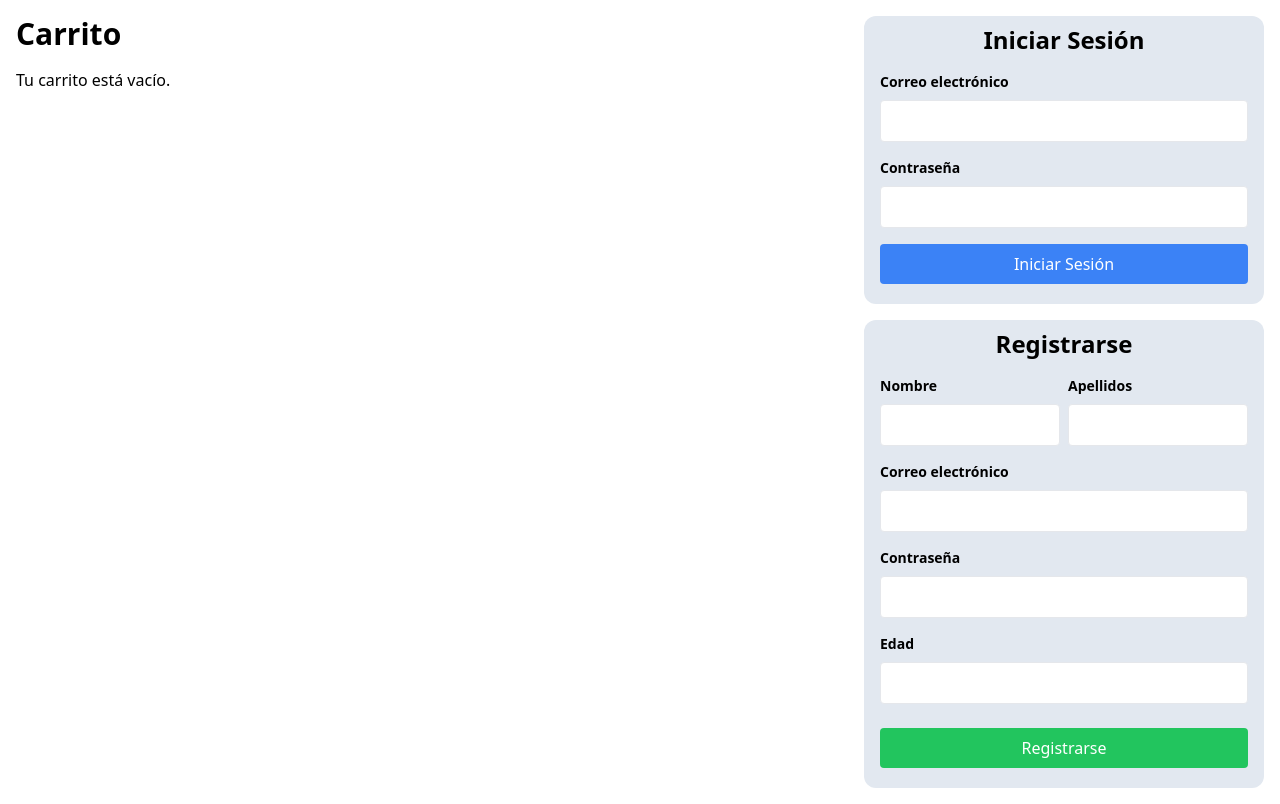
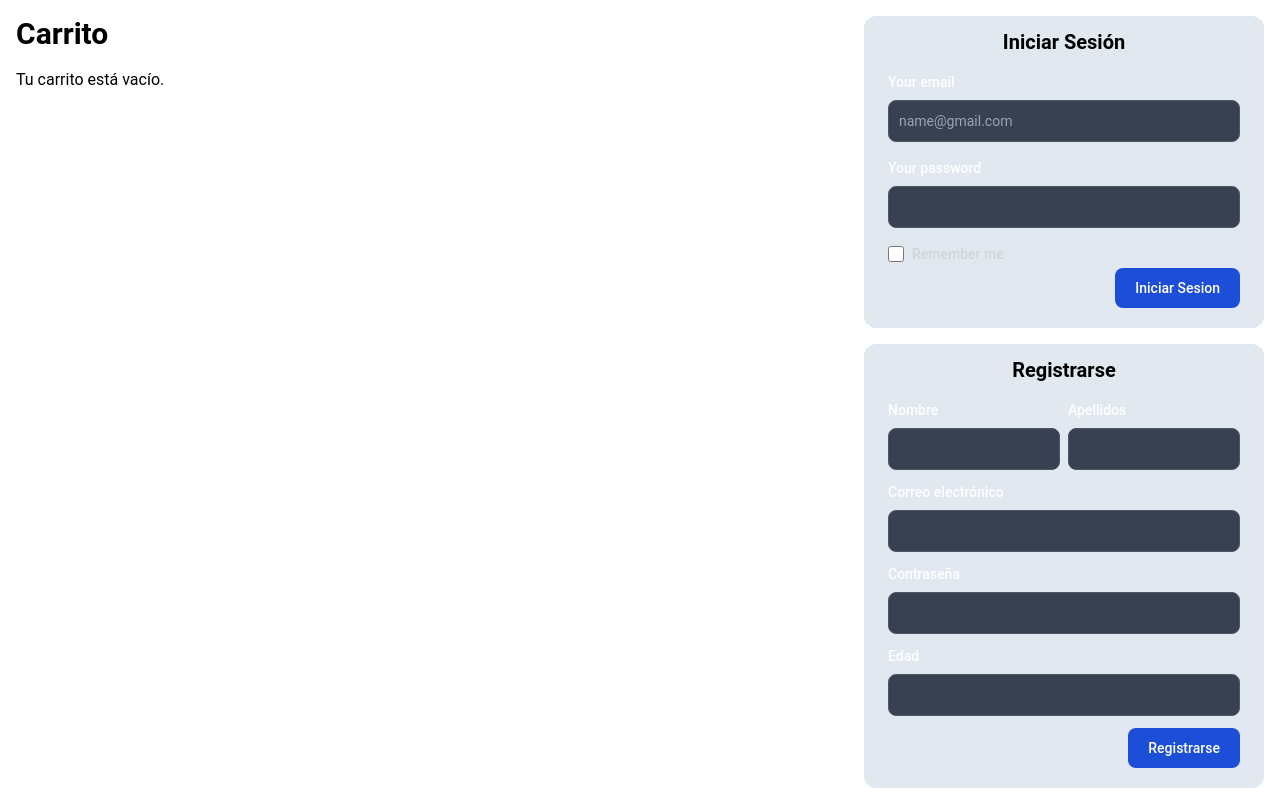
Before and after one commit to cristian1s/PROYECTO-FINAL-IDAT, a React (Vite) app in the folder Frontend/: page /cart in a window 1280 px wide. Built offline with nearby package versions, Linux system fonts and the light colour scheme.

Commit message:
changes desing forms and logout

```diff
--- a/Frontend/src/components/Cart.jsx
+++ b/Frontend/src/components/Cart.jsx
@@ -68,11 +68,15 @@ const Cart = () => {
 
   const handleCheckout = () => {
     if (!user) {
-      alert("Please log in or register to proceed with the payment");
+      alert("Debes iniciar sesión para proceder al pago.");
       return;
     }
-    // Proceed with checkout
   };
+  const handleLogout = () => {
+    localStorage.removeItem('user');
+    setUser(null);
+  };
+
   return (
     <div className="container mx-auto p-4 flex">
       <div className="w-2/3">
@@ -97,19 +101,19 @@ const Cart = () => {
                     onClick={() => updateVacantes(course.id, -1)}
                     disabled={course.vacantes <= 1}
                   >
-                    -
+                    <FaMinus />
                   </button>
                   <button
                     className="bg-green-500 text-white px-2 py-1 rounded mr-2"
                     onClick={() => updateVacantes(course.id, 1)}
                   >
-                    +
+                    <FaPlus />
                   </button>
                   <button
                     className="bg-gray-500 text-white px-2 py-1 rounded"
                     onClick={() => removeCourse(course.id)}
                   >
-                    Eliminar
+                    <FaTrashCan />
                   </button>
                 </div>
               </div>
@@ -126,26 +130,36 @@ const Cart = () => {
       <div className="w-1/3 pl-4">
         {!user ? (
           <div className="flex flex-col gap-4">
-            <div className="bg-slate-200 rounded-xl px-4 py-2 ">
-              <h2 className="text-2xl font-bold mb-4 text-center">
+            <div className="bg-slate-200 rounded-xl px-4 pt-3 pb-2 ">
+              <h2 className="text-xl font-bold mb-4 text-center">
                 Iniciar Sesión
               </h2>
               <LoginForm onLogin={handleLogin} />
             </div>
             {/* <p>Si no tiene una cuenta </p> */}
-            <div className="bg-slate-200 rounded-xl px-4 py-2">
-              <h2 className="text-2xl font-bold mb-4 text-center">
+            <div className="bg-slate-200 rounded-xl px-4 pt-3 pb-2 ">
+              <h2 className="text-xl font-bold mb-4 text-center">
                 Registrarse
               </h2>
               <RegisterForm onRegister={handleRegister} />
             </div>
           </div>
         ) : (
-          <div>
+          <div className="bg-slate-200 rounded-xl p-4 ">
             <h2 className="text-2xl font-bold mb-4">
               Bienvenido, {user.nombre}
             </h2>
             <p>Listo para proceder al pago.</p>
+            <div className="flex justify-between w-full">
+              <span></span>
+              <button
+                className="text-white bg-blue-700 hover:bg-blue-800 focus:ring-4 focus:outline-none focus:ring-blue-300 font-medium rounded-lg text-sm w-full sm:w-auto px-5 py-2.5 text-center dark:bg-blue-600 dark:hover:bg-blue-700 dark:focus:ring-blue-800"
+                type="submit"
+                onClick={handleLogout}
+              >
+                Cerrar Sesion
+              </button>
+            </div>
           </div>
         )}
       </div>
--- a/Frontend/src/components/LoginForm.jsx
+++ b/Frontend/src/components/LoginForm.jsx
@@ -1,36 +1,96 @@
-import React, { useState } from 'react';
+import React, { useState } from "react";
 
 const LoginForm = ({ onLogin }) => {
-  const [correo, setCorreo] = useState('');
-  const [contraseña, setContraseña] = useState('');
-  const [error, setError] = useState('');
+  const [correo, setCorreo] = useState("");
+  const [contraseña, setContraseña] = useState("");
+  const [error, setError] = useState("");
 
   const handleLogin = async (e) => {
     e.preventDefault();
     try {
-      const response = await fetch('http://localhost:5000/api/users/login', {
-        method: 'POST',
+      const response = await fetch("http://localhost:5000/api/users/login", {
+        method: "POST",
         headers: {
-          'Content-Type': 'application/json',
+          "Content-Type": "application/json",
         },
         body: JSON.stringify({ correo, contraseña }),
       });
       const data = await response.json();
       if (response.ok) {
-        localStorage.setItem('user', JSON.stringify(data.user));
+        localStorage.setItem("user", JSON.stringify(data.user));
         onLogin(data.user);
       } else {
         setError(data.error);
       }
     } catch (err) {
-      setError('Invalid credentials');
+      setError("Invalid credentials");
     }
   };
 
   return (
     <form onSubmit={handleLogin} className="mb-3">
       {error && <p className="text-red-500">{error}</p>}
-      <div className="mb-4">
+      <div className="max-w-lg mx-auto px-2">
+        <div className="mb-4">
+          <label
+            htmlFor="email"
+            className="block mb-2 text-sm font-medium dark:text-gray-900 text-white"
+          >
+            Your email
+          </label>
+          <input
+            type="email"
+            id="correo"
+            value={correo}
+            onChange={(e) => setCorreo(e.target.value)}
+            className="dark:bg-gray-50 border dark:border-gray-300 dark:text-gray-900 text-sm rounded-lg dark:focus:ring-blue-500 dark:focus:border-blue-500 block w-full p-2.5 bg-gray-700 border-gray-600 dark:placeholder-gray-400 text-white focus:ring-blue-500 focus:border-blue-500"
+            placeholder="name@gmail.com"
+            required
+          />
+        </div>
+        <div className="mb-4">
+          <label
+            htmlFor="password"
+            className="block mb-2 text-sm font-medium dark:text-gray-900 text-white"
+          >
+            Your password
+          </label>
+          <input
+            type="password"
+            id="contraseña"
+            value={contraseña}
+            onChange={(e) => setContraseña(e.target.value)}
+            className="dark:bg-gray-50 border dark:border-gray-300 dark:text-gray-900 text-sm rounded-lg dark:focus:ring-blue-500 dark:focus:border-blue-500 block w-full p-2.5 bg-gray-700 border-gray-600 dark:placeholder-gray-400 text-white focus:ring-blue-500 focus:border-blue-500"
+            required
+          />
+        </div>
+        <div className="flex items-start mb-1">
+          <div className="flex items-center h-5">
+            <input
+              id="remember"
+              type="checkbox"
+              value=""
+              className="w-4 h-4 border border-gray-300 rounded bg-gray-50 focus:ring-3 focus:ring-blue-300 dark:bg-gray-700 dark:border-gray-600 dark:focus:ring-blue-600 dark:ring-offset-gray-800 dark:focus:ring-offset-gray-800"
+            />
+          </div>
+          <label
+            htmlFor="remember"
+            className="ms-2 text-sm font-medium dark:text-gray-900 text-gray-300"
+          >
+            Remember me
+          </label>
+        </div>
+        <div className="flex justify-between w-full">
+          <span></span>
+          <button
+            type="submit"
+            className="text-white bg-blue-700 hover:bg-blue-800 focus:ring-4 focus:outline-none focus:ring-blue-300 font-medium rounded-lg text-sm w-full sm:w-auto px-5 py-2.5 text-center dark:bg-blue-600 dark:hover:bg-blue-700 dark:focus:ring-blue-800"
+          >
+            Iniciar Sesion
+          </button>
+        </div>
+      </div>
+      {/* <div className="mb-4">
         <label className="block text-sm font-bold mb-2" htmlFor="correo">
           Correo electrónico
         </label>
@@ -61,7 +121,7 @@ const LoginForm = ({ onLogin }) => {
         type="submit"
       >
         Iniciar Sesión
-      </button>
+      </button> */}
     </form>
   );
 };
--- a/Frontend/src/components/RegisterForm.jsx
+++ b/Frontend/src/components/RegisterForm.jsx
@@ -38,15 +38,18 @@ const RegisterForm = ({ onRegister }) => {
   };
 
   return (
-    <form onSubmit={handleRegister} className="mb-3">
+    <form onSubmit={handleRegister} className="mb-3 px-2">
       {error && <p className="text-red-500">{error}</p>}
       <div className="flex flex-row w-full gap-2">
-        <div className="mb-4 w-1/2">
-          <label className="block text-sm font-bold mb-2" htmlFor="nombre">
+        <div className="mb-3 w-1/2">
+          <label
+            className="block mb-2 text-sm font-medium dark:text-gray-900 text-white"
+            htmlFor="nombre"
+          >
             Nombre
           </label>
           <input
-            className="w-full p-2 border rounded"
+            className="dark:bg-gray-50 border dark:border-gray-300 dark:text-gray-900 text-sm rounded-lg dark:focus:ring-blue-500 dark:focus:border-blue-500 block w-full p-2.5 bg-gray-700 border-gray-600 dark:placeholder-gray-400 text-white focus:ring-blue-500 focus:border-blue-500"
             type="text"
             id="nombre"
             value={nombre}
@@ -54,12 +57,15 @@ const RegisterForm = ({ onRegister }) => {
             required
           />
         </div>
-        <div className="mb-4 w-1/2">
-          <label className="block text-sm font-bold mb-2" htmlFor="apellidos">
+        <div className="mb-3 w-1/2">
+          <label
+            className="block mb-2 text-sm font-medium dark:text-gray-900 text-white"
+            htmlFor="apellidos"
+          >
             Apellidos
           </label>
           <input
-            className="w-full p-2 border rounded"
+            className="dark:bg-gray-50 border dark:border-gray-300 dark:text-gray-900 text-sm rounded-lg dark:focus:ring-blue-500 dark:focus:border-blue-500 block w-full p-2.5 bg-gray-700 border-gray-600 dark:placeholder-gray-400 text-white focus:ring-blue-500 focus:border-blue-500"
             type="text"
             id="apellidos"
             value={apellidos}
@@ -68,12 +74,15 @@ const RegisterForm = ({ onRegister }) => {
           />
         </div>
       </div>
-      <div className="mb-4">
-        <label className="block text-sm font-bold mb-2" htmlFor="correo">
+      <div className="mb-3">
+        <label
+          className="block mb-2 text-sm font-medium dark:text-gray-900 text-white"
+          htmlFor="correo"
+        >
           Correo electrónico
         </label>
         <input
-          className="w-full p-2 border rounded"
+          className="dark:bg-gray-50 border dark:border-gray-300 dark:text-gray-900 text-sm rounded-lg dark:focus:ring-blue-500 dark:focus:border-blue-500 block w-full p-2.5 bg-gray-700 border-gray-600 dark:placeholder-gray-400 text-white focus:ring-blue-500 focus:border-blue-500"
           type="email"
           id="correo"
           value={correo}
@@ -81,12 +90,15 @@ const RegisterForm = ({ onRegister }) => {
           required
         />
       </div>
-      <div className="mb-4">
-        <label className="block text-sm font-bold mb-2" htmlFor="contraseña">
+      <div className="mb-3">
+        <label
+          className="block mb-2 text-sm font-medium dark:text-gray-900 text-white"
+          htmlFor="contraseña"
+        >
           Contraseña
         </label>
         <input
-          className="w-full p-2 border rounded"
+          className="dark:bg-gray-50 border dark:border-gray-300 dark:text-gray-900 text-sm rounded-lg dark:focus:ring-blue-500 dark:focus:border-blue-500 block w-full p-2.5 bg-gray-700 border-gray-600 dark:placeholder-gray-400 text-white focus:ring-blue-500 focus:border-blue-500"
           type="password"
           id="contraseña"
           value={contraseña}
@@ -94,12 +106,15 @@ const RegisterForm = ({ onRegister }) => {
           required
         />
       </div>
-      <div className="mb-4">
-        <label className="block text-sm font-bold mb-2" htmlFor="edad">
+      <div className="mb-3">
+        <label
+          className="block mb-2 text-sm font-medium dark:text-gray-900 text-white"
+          htmlFor="edad"
+        >
           Edad
         </label>
         <input
-          className="w-full p-2 border rounded"
+          className="dark:bg-gray-50 border dark:border-gray-300 dark:text-gray-900 text-sm rounded-lg dark:focus:ring-blue-500 dark:focus:border-blue-500 block w-full p-2.5 bg-gray-700 border-gray-600 dark:placeholder-gray-400 text-white focus:ring-blue-500 focus:border-blue-500"
           type="number"
           id="edad"
           value={edad}
@@ -107,12 +122,15 @@ const RegisterForm = ({ onRegister }) => {
           required
         />
       </div>
-      <button
-        className="bg-green-500 w-full text-white px-4 py-2 rounded mt-2"
-        type="submit"
-      >
-        Registrarse
-      </button>
+      <div className="flex justify-between w-full">
+        <span></span>
+        <button
+          className="text-white bg-blue-700 hover:bg-blue-800 focus:ring-4 focus:outline-none focus:ring-blue-300 font-medium rounded-lg text-sm w-full sm:w-auto px-5 py-2.5 text-center dark:bg-blue-600 dark:hover:bg-blue-700 dark:focus:ring-blue-800"
+          type="submit"
+        >
+          Registrarse
+        </button>
+      </div>
     </form>
   );
 };
--- a/Frontend/src/index.css
+++ b/Frontend/src/index.css
@@ -1,3 +1,7 @@
 @tailwind base;
 @tailwind components;
 @tailwind utilities;
+
+body{
+    font-family: 'Roboto', sans-serif;
+}
```
